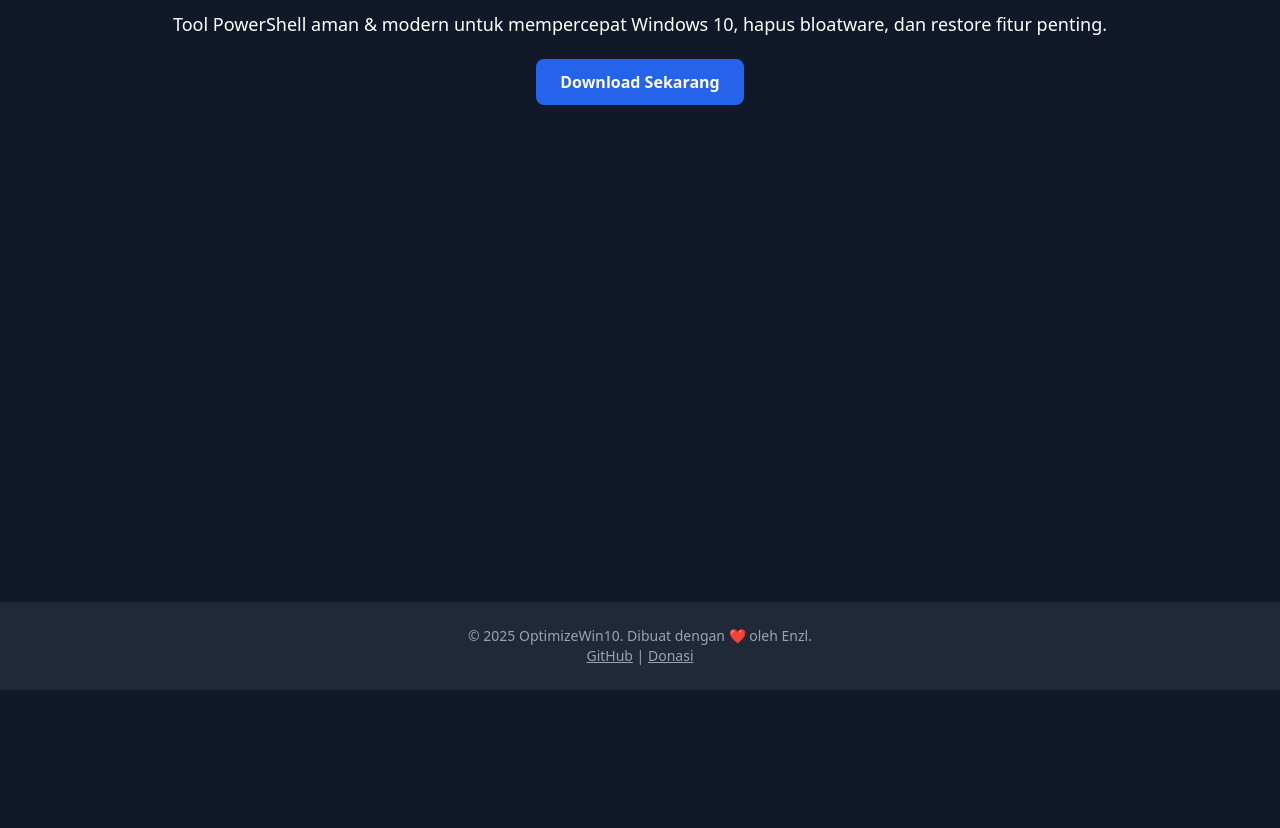
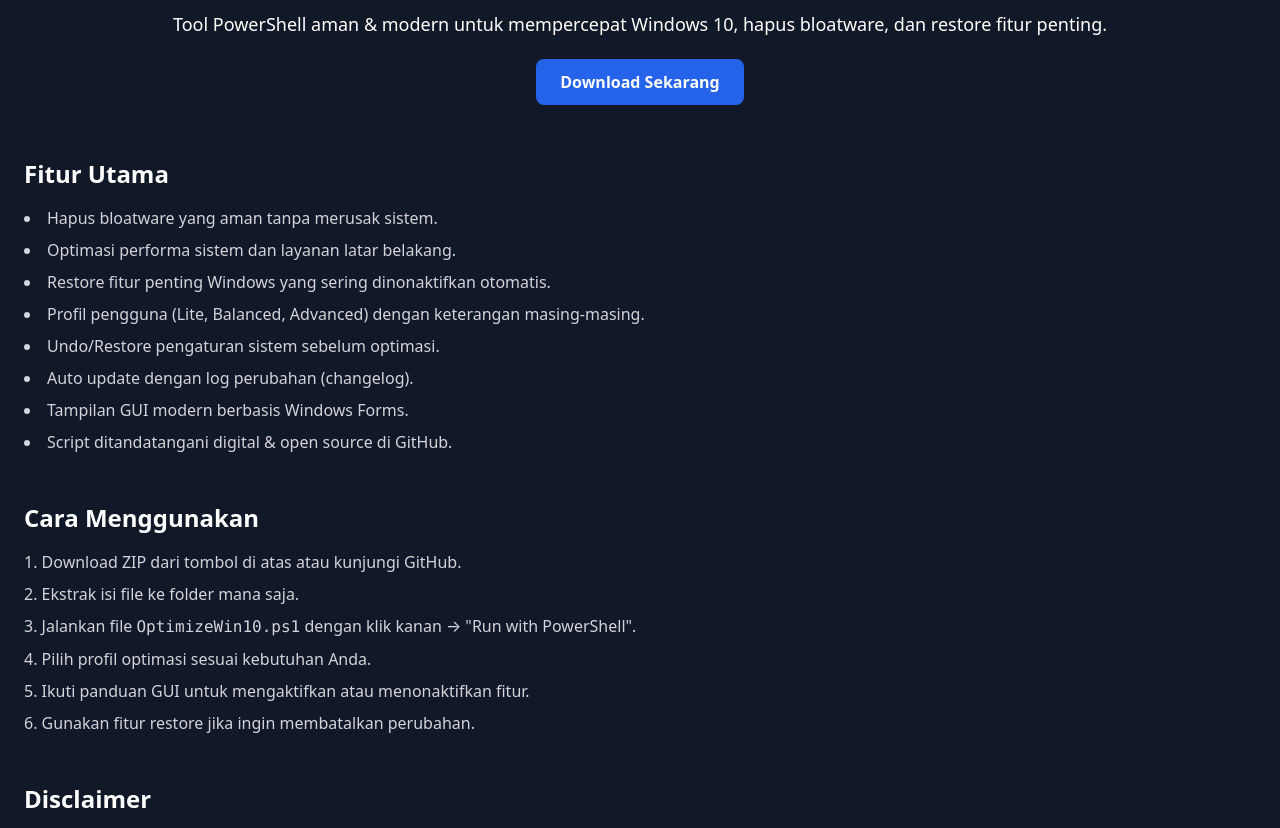
Before and after one commit to enzl-bit/landingpageWIN1, a plain HTML site: page index.html in a window 1280 px wide. Shown: the part 110-938 px from the top of the page. Before the commit the page ends 800 px from the top, so only its background shows below. Drawn offline with nearby package versions, Linux system fonts and the light colour scheme.

Commit message:
Update index.html

```diff
--- a/index.html
+++ b/index.html
@@ -28,10 +28,45 @@
 </head>
 
 <body class="bg-gray-900 text-white min-h-screen flex flex-col justify-between">
-  <main class="flex-grow container mx-auto px-6 py-16 text-center">
-    <h1 class="text-4xl font-bold mb-4">OptimizeWin10</h1>
-    <p class="mb-8 text-lg">Tool PowerShell aman & modern untuk mempercepat Windows 10, hapus bloatware, dan restore fitur penting.</p>
-    <a href="https://github.com/enzl-bit/OptimizeWIN10/archive/refs/tags/windows10.zip" class="bg-blue-600 hover:bg-blue-700 text-white font-bold py-3 px-6 rounded-lg transition duration-300">Download Sekarang</a>
+  <main class="flex-grow container mx-auto px-6 py-16">
+    <div class="text-center">
+      <h1 class="text-4xl font-bold mb-4">OptimizeWin10</h1>
+      <p class="mb-8 text-lg">Tool PowerShell aman & modern untuk mempercepat Windows 10, hapus bloatware, dan restore fitur penting.</p>
+      <a href="https://github.com/enzl-bit/OptimizeWIN10/archive/refs/tags/windows10.zip" class="bg-blue-600 hover:bg-blue-700 text-white font-bold py-3 px-6 rounded-lg transition duration-300">Download Sekarang</a>
+    </div>
+
+    <section class="mt-16">
+      <h2 class="text-2xl font-semibold mb-4">Fitur Utama</h2>
+      <ul class="list-disc list-inside space-y-2 text-gray-300">
+        <li>Hapus bloatware yang aman tanpa merusak sistem.</li>
+        <li>Optimasi performa sistem dan layanan latar belakang.</li>
+        <li>Restore fitur penting Windows yang sering dinonaktifkan otomatis.</li>
+        <li>Profil pengguna (Lite, Balanced, Advanced) dengan keterangan masing-masing.</li>
+        <li>Undo/Restore pengaturan sistem sebelum optimasi.</li>
+        <li>Auto update dengan log perubahan (changelog).</li>
+        <li>Tampilan GUI modern berbasis Windows Forms.</li>
+        <li>Script ditandatangani digital & open source di GitHub.</li>
+      </ul>
+    </section>
+
+    <section class="mt-12">
+      <h2 class="text-2xl font-semibold mb-4">Cara Menggunakan</h2>
+      <ol class="list-decimal list-inside space-y-2 text-gray-300">
+        <li>Download ZIP dari tombol di atas atau kunjungi GitHub.</li>
+        <li>Ekstrak isi file ke folder mana saja.</li>
+        <li>Jalankan file <code>OptimizeWin10.ps1</code> dengan klik kanan → "Run with PowerShell".</li>
+        <li>Pilih profil optimasi sesuai kebutuhan Anda.</li>
+        <li>Ikuti panduan GUI untuk mengaktifkan atau menonaktifkan fitur.</li>
+        <li>Gunakan fitur restore jika ingin membatalkan perubahan.</li>
+      </ol>
+    </section>
+
+    <section class="mt-12">
+      <h2 class="text-2xl font-semibold mb-4">Disclaimer</h2>
+      <p class="text-gray-400">
+        OptimizeWin10 adalah alat open source yang ditujukan untuk pengguna berpengalaman. Meskipun telah diuji, penggunaan tool ini menjadi tanggung jawab pengguna sepenuhnya. Selalu backup sistem Anda sebelum melakukan perubahan besar.
+      </p>
+    </section>
   </main>
 
   <footer class="bg-gray-800 text-gray-400 text-center py-6 text-sm">
```
